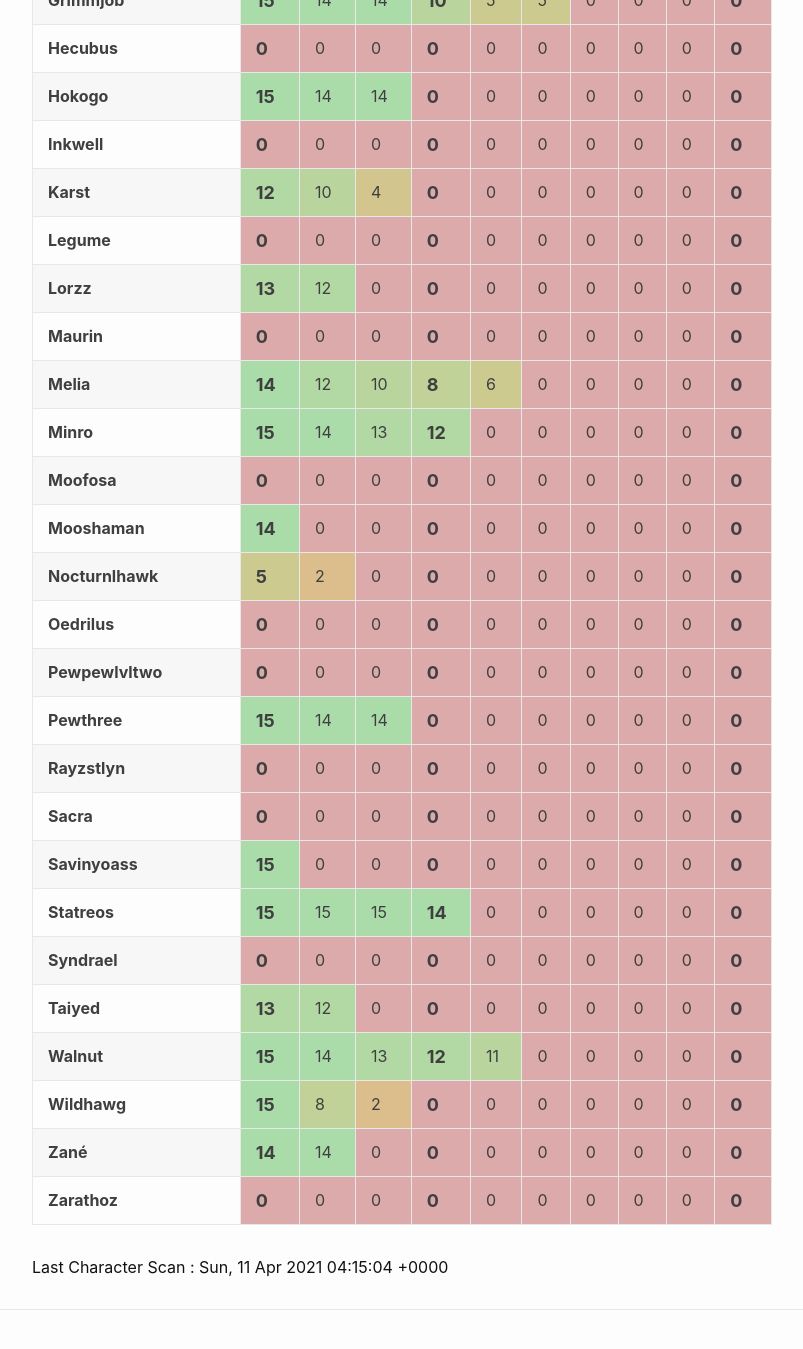
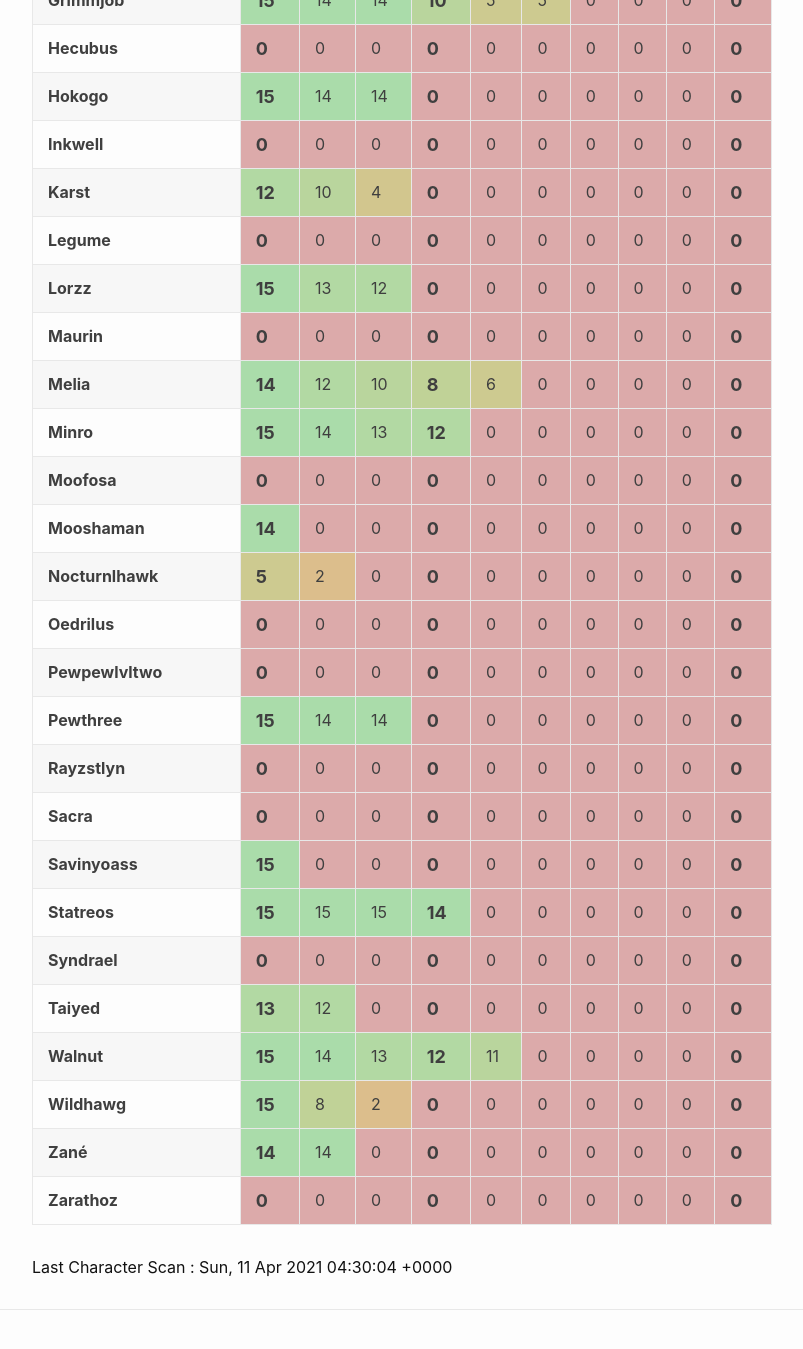
Before and after one commit to eldertribunal/keystonetracker, a Jekyll site: the page built from weekly.md, in a window 1280 px wide and 1400 px high, scrolled down 890 px. Shown: the top 1349 px of the window, without its empty margins (126-929 px from the left). Built offline with Jekyll 4.4.1, drawn with Linux system fonts in a browser that asks for light colours.

Commit message:
auto scan Sun Apr 11 04:30:51 UTC 2021

```diff
--- a/_data/scanned.json
+++ b/_data/scanned.json
@@ -1,3 +1,3 @@
 {
-  "timestamp": 1618114504
+  "timestamp": 1618115404
 }
--- a/_data/weekly.json
+++ b/_data/weekly.json
@@ -137,9 +137,9 @@
   {
     "name": "Lorzz",
     "dungeons": [
+      15,
       13,
       12,
-      0,
       0,
       0,
       0,
@@ -153,11 +153,11 @@
     "name": "Aletheia",
     "dungeons": [
       15,
+      15,
       14,
       13,
       8,
       8,
-      0,
       0,
       0,
       0,
```
